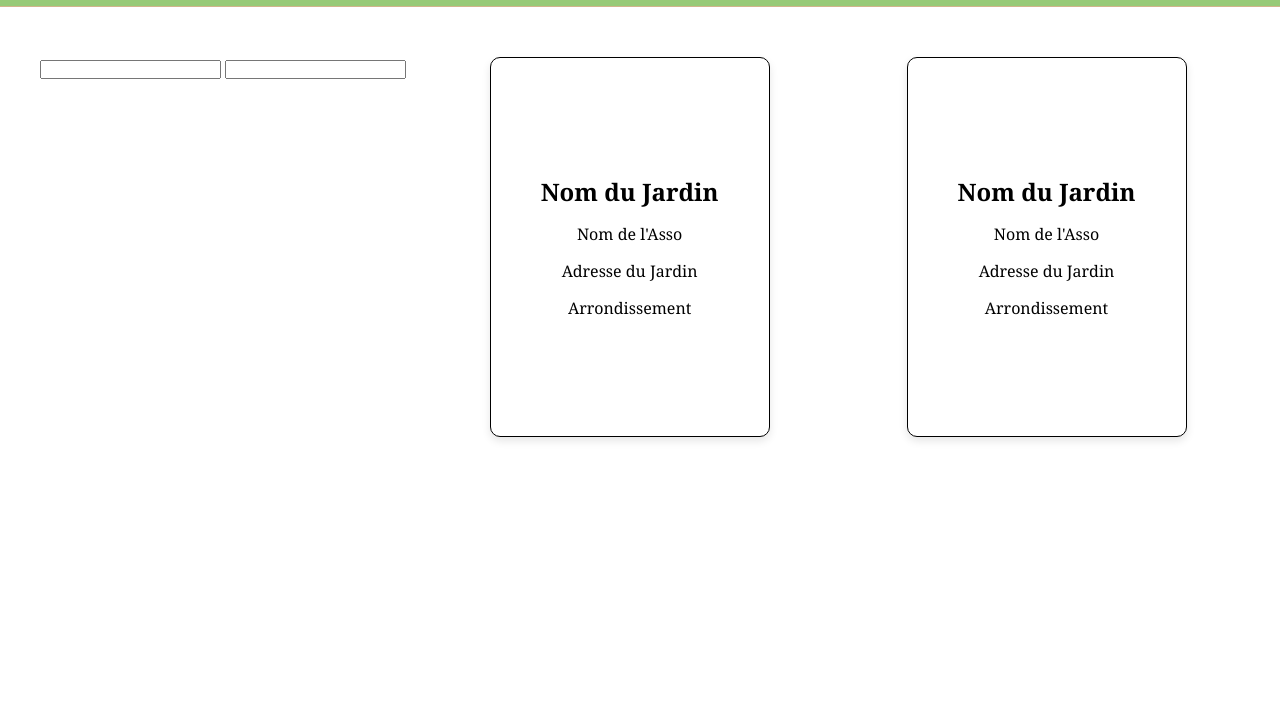
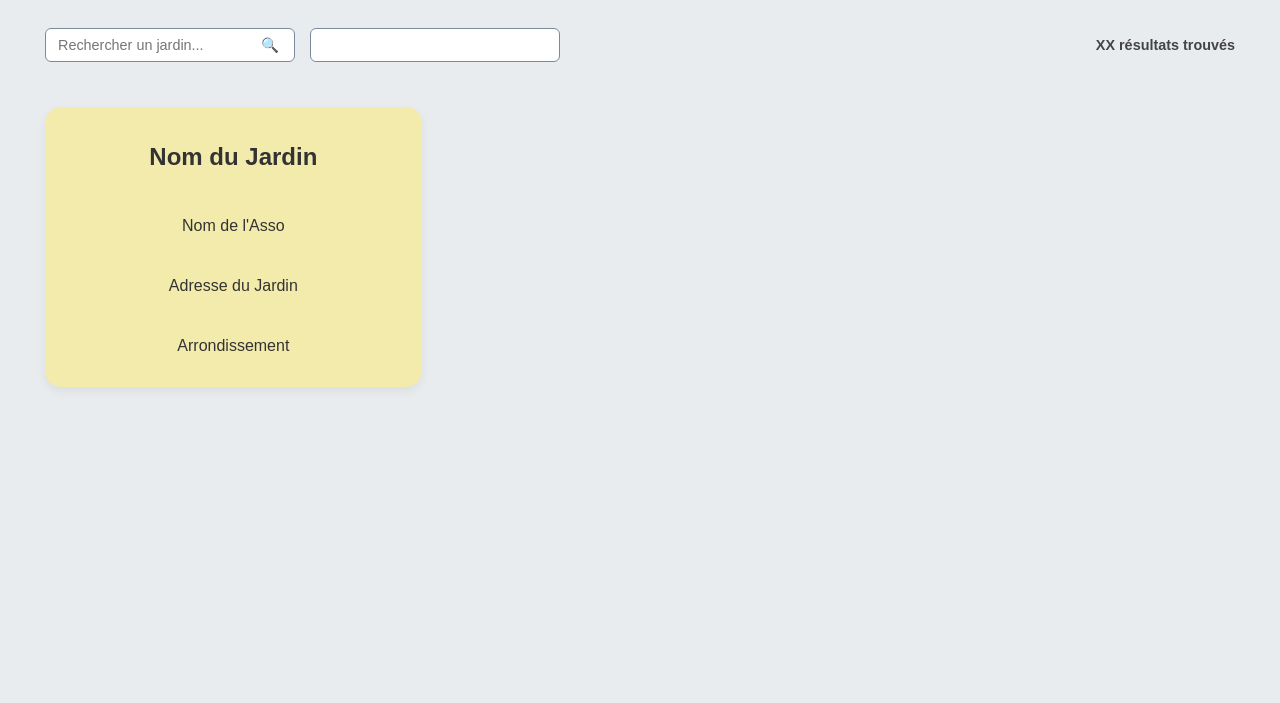
Before and after one commit to gdiaby2403/adataviz, a website built with Vite: page index.html in a window 1280 px wide. Shown: the part 97-800 px from the top of the page. Built offline with nearby package versions, Linux system fonts and the light colour scheme.

```diff
--- a/index.html
+++ b/index.html
@@ -14,59 +14,41 @@
     </header>
 
     <main class="main">
-        <div class="search">
+
+        <section class="search-section">
             <label class="search">
-                <input type="text" class="input">
+                <input type="text" class="input" placeholder="Rechercher un jardin...">
+                <button class="search-button"></button>
             </label>
 
             <label class="filter">
                 <input type="text" class="input">
             </label>
+            <div class="results-count"> XX résultats trouvés</div>
+        </section>
 
-        </div>
-
-        <div class="garden-card"> <!-- Première boite conteneur : C'est la fenêtre de perspective. Elle reste immobile. -->
+        <section class="card-section">
+            <div class="garden-card"> <!-- Première boite conteneur : C'est la fenêtre de perspective. Elle reste immobile. -->
             <div class="card-inner"> <!-- Le mouvement de rotation à 180° (transform: rotateY) au survol et la liaison 3D entre le recto et le verso (transform-style: preserve-3d).Son rôle : C'est le moteur de l'animation. C'est cette boîte unique qui tourne sur elle-même. -->
                 <div class="card-front"> <!-- 'affichage initial de la carte. Elle gère son empilement absolu pour se superposer au verso et la propriété backface-visibility: hidden; (pour devenir invisible quand elle passe derrière). -->
                     <article class="card-content">
                         <h2 class="garden-name">Nom du Jardin</h2>
-                        <p class="card-info"> Nom de l'Asso</p>
-                        <p class="card-info">Adresse du Jardin</p>
-                        <p class="card-info">Arrondissement</p>
+                        <p class="card-info" class="card-org"> Nom de l'Asso</p>
+                        <p class="card-info" class="card-address">Adresse du Jardin</p>
+                        <p class="card-info" class="card-zip">Arrondissement</p>
                     </article>
                 </div>
                 <div class="card-back"> <!--Affichage après retournement. Elle est déjà retournée de base à 180° en CSS (transform: rotateY(180deg)) pour qu'on la voie à l'endroit une fois que card-inner aura pivoté. Elle cache aussi sa face quand elle passe derrière. -->
                     <article class="card-content"> <!-- gère : L'alignement et la disposition du texte (souvent avec Flexbox ou Grid), les marges internes (padding), et la sécurité du design.Son rôle : Isoler le texte et les titres des contraintes de la 3D pour qu'ils soient parfaitement centrés et lisibles. -->
                         <h2 class="garden-name"> Nom du Jardin</h2>
-                        <p class="card-info"> Adresse mail de l'Asso</p>
-                        <p class="card-info">Site web de l'Asso</p>
+                        <p class="card-info" class="card-email"> Adresse mail de l'Asso</p>
+                        <p class="card-info" class="card-web">Site web de l'Asso</p>
                     </article>
                 </div>
             </div>
         </div>
-        <div class="garden-card"> <!-- Première boite conteneur : C'est la fenêtre de perspective. Elle reste immobile. -->
-            <div class="card-inner"> <!-- Le mouvement de rotation à 180° (transform: rotateY) au survol et la liaison 3D entre le recto et le verso (transform-style: preserve-3d).Son rôle : C'est le moteur de l'animation. C'est cette boîte unique qui tourne sur elle-même. -->
-                <div class="card-front"> <!-- 'affichage initial de la carte. Elle gère son empilement absolu pour se superposer au verso et la propriété backface-visibility: hidden; (pour devenir invisible quand elle passe derrière). -->
-                    <article class="card-content">
-                        <h2 class="garden-name">Nom du Jardin</h2>
-                        <p class="card-info"> Nom de l'Asso</p>
-                        <p class="card-info">Adresse du Jardin</p>
-                        <p class="card-info">Arrondissement</p>
-                    </article>
-                </div>
-                <div class="card-back"> <!--Affichage après retournement. Elle est déjà retournée de base à 180° en CSS (transform: rotateY(180deg)) pour qu'on la voie à l'endroit une fois que card-inner aura pivoté. Elle cache aussi sa face quand elle passe derrière. -->
-                    <article class="card-content"> <!-- gère : L'alignement et la disposition du texte (souvent avec Flexbox ou Grid), les marges internes (padding), et la sécurité du design.Son rôle : Isoler le texte et les titres des contraintes de la 3D pour qu'ils soient parfaitement centrés et lisibles. -->
-                        <h2 class="garden-name"> Nom du Jardin</h2>
-                        <p class="card-info"> Adresse mail de l'Asso</p>
-                        <p class="card-info">Site web de l'Asso</p>
-                    </article>
-                </div>
-            </div>
-        </div>
+    </section>
     </main>
-
-
-
 <script src="main.js" defer> </script>
 </body>
 </html>
--- /dev/null
+++ b/style-annoté.css
@@ -0,0 +1,143 @@
+* {
+    margin: 0;
+    padding: 0;
+    box-sizing: border-box;
+}
+
+body {
+    padding-bottom: 5px;
+    min-height: 100vh;
+    font-family: Georgia, 'Times New Roman', Times, serif;
+}
+
+header {
+    border-bottom: 1px solid #d2b48c;
+    margin-bottom: 10px;
+    display: flex;
+    align-items: center;
+    padding: 10px 20px;
+    background-color: #97ca77;
+}
+
+.logo img {
+    width: 60px;
+    height: auto;
+}
+h1 {
+    margin : 20px;
+}
+
+.main {
+    display: flex;
+    flex-direction: column;
+    gap: 30px;
+    padding: 40px;
+    width: 100%;
+    max-width: 1400px;
+    border: 3px solid black;
+    align-items: center;
+}
+
+.search-section {
+    display: flex;
+    gap: 20px; /* Espace entre la barre de recherche et le filtre */
+    justify-content: flex-start;
+    width: 100%;
+    border: 3px solid rgb(37, 173, 35);
+}
+.card-section {
+    display: flex;
+    flex-wrap: wrap;
+    justify-content: center;
+    gap: 30px;
+    width: 100%;
+    border: 3px solid rgb(91, 25, 76);
+
+}
+
+/*-------------------*/
+/*PAGE 2 : LES CARTES*/
+/*-------------------*/
+
+.garden-card{
+    width : 200px;
+    height: 230px;
+    perspective: 1000px;
+    text-align: center;
+    cursor: pointer;
+}
+
+.card-inner {
+    position: relative;
+    width: 100%;
+    height: 100%;
+    transition: transform 0.6s;
+    transform-style: preserve-3d;
+}
+
+.card-inner.is-flipped {
+    transform: rotateY(180deg); /* retourne la carte de 180° sur l'axe Y donc horizontalement*/
+}
+
+
+.card-front, .card-back {
+    position: absolute;
+    width: 100%;
+    height: 100%;
+    backface-visibility: hidden;
+
+}
+
+.card-back{
+    transform: rotateY(180deg);
+}
+.card-content {
+    height: 100%;
+    display: flex;
+    flex-direction: column;
+    justify-content: center;
+    gap: 15px;
+    padding: 15px;
+    border: 1px solid;
+    border-radius: 10px;
+    text-align: center;
+    background-color: white;
+    box-shadow: 0 4px 8px rgba(0, 0, 0, 0.1);
+}
+
+.card-info {
+    font-size: 0.75rem;      /* Taille "légende", très compacte */
+    line-height: 1.2;
+    color: #666;
+    margin: 2px 0;
+}
+
+
+/* Fonctionnement d'une flip-card
+
+➔ garden-card (Le capot / Le studio 3D)
+- perspective: 1000px; : La plus importante. C'est elle qui crée l'effet de profondeur. Plus le chiffre est petit, plus l'effet 3D est exagéré.
+- width et height : On définit la taille fixe de la carte ici.
+
+
+➔ contient card-inner (Le moteur / La toupie)
+- transform-style: preserve-3d; : Ordonne aux enfants (card-front et card-back) de rester dans l'espace 3D au lieu d'être écrasés à plat.
+
+- transition: transform 0.6s; : Permet à la rotation d'être fluide (et de ne pas passer du recto au verso instantanément en un flash).
+
+- transform: rotateY(180deg); : (Souvent déclenché au :hover) C'est l'action qui fait tourner ce bloc à 180 degrés sur l'axe vertical.
+
+
+➔ contient card-front (La face avant)
+- position: absolute; : Permet de superposer le recto et le verso l'un sur l'autre, comme deux cartes collées.
+
+- backface-visibility: hidden; : Indispensable. Elle dit au navigateur : "Si cette face se retrouve cachée derrière à cause de la rotation, rends-la invisible". Sans ça, les écritures du verso se verraient à l'envers à travers le recto.
+➔ contient card-content (Le texte du recto)
+-  Organise le texte : display : flex , padding , height : 100%
+
+
+➔ contient card-back (La face arrière)
+-  transform: rotateY(180deg); : On la retourne par défaut dans le CSS pour qu'elle soit déjà sur l'envers au départ.
+➔ contient card-content (Le texte du verso)
+-  Organise le texte : display : flex , padding , height : 100%
+*/
--- a/style.css
+++ b/style.css
@@ -1,52 +1,108 @@
-* {
+/* --- Base et Réinitialisation --- */
+body {
     margin: 0;
     padding: 0;
+    font-family: Arial, sans-serif;
+    background-color: #e9ecef; /* Couleur de fond globale */
+    color: #333;
+}
+
+.main {
+    max-width: 1200px;
+    margin: 0 auto;
+    padding: 0 20px 40px 20px;
+}
+
+/* --- En-tête (.header) --- */
+.header {
+    background-color: #b2e4a4; /* Le vert de la maquette */
+    display: flex;
+    align-items: center;
+    gap: 20px;
+    padding: 15px 30px;
+    margin: 20px auto 30px auto;
+    max-width: 1140px;
+    border-radius: 4px;
+}
+
+.logo img {
+    height: 45px; /* Aligne la taille de l'icône de l'arroseur */
+    display: block;
+}
+
+.title {
+    font-size: 1.25rem;
+    margin: 0;
+    color: #2c3e29;
+    font-weight: 600;
+}
+
+/* --- Section Recherche et Filtres (.search-section) --- */
+.search-section {
+    display: flex;
+    align-items: center;
+    justify-content: space-between;
+    flex-wrap: wrap;
+    gap: 15px;
+    margin-bottom: 35px;
+    padding: 0 5px;
+}
+
+.search, .filter {
+    position: relative;
+    display: inline-block;
+}
+
+.search .input, .filter .input {
+    width: 250px;
+    padding: 8px 35px 8px 12px;
+    border: 1.5px solid #7a8a9e;
+    border-radius: 6px;
+    font-size: 0.9rem;
+    outline: none;
     box-sizing: border-box;
 }
 
-body {
-    padding-bottom: 5px;
-    min-height: 100vh;
-    font-family: Georgia, 'Times New Roman', Times, serif;
+/* Le bouton loupe dans la barre de recherche */
+.search-button {
+    position: absolute;
+    right: 10px;
+    top: 50%;
+    transform: translateY(-50%);
+    background: none;
+    border: none;
+    cursor: pointer;
+    font-size: 0.9rem;
+}
+.search-button::before {
+    content: "🔍";
 }
 
-header {
-    border-bottom: 1px solid #d2b48c;
-    margin-bottom: 10px;
-    display: flex;
-    align-items: center;
-    padding: 10px 20px;
-    background-color: #97ca77;
+.results-count {
+    font-size: 0.9rem;
+    color: #444;
+    font-weight: bold;
+    margin-left: auto; /* Aligne le compteur tout à droite */
 }
 
-.logo img {
-    width: 50px;
-    height: auto;
-}
-h1 {
-    margin : 20px;
+/* --- Grille de cartes (.card-section) --- */
+.card-section {
+    display: grid;
+    grid-template-columns: repeat(auto-fill, minmax(280px, 1fr));
+    gap: 30px;
+    padding: 10px 5px;
 }
 
-.main {
-    display: flex;
-    flex-wrap: wrap;
-    justify-content: center;
-    gap: 30px;
-    padding: 40px;
-}
-/*-------------------*/
-/*PAGE 2 : LES CARTES*/
-/*-------------------*/
+/* --- Effet Flipside 3D (Tes boîtes de structure) --- */
 
-.garden-card{
-    margin: 0 auto;
-    width : 280px;
-    height: 380px;
+/* 1. Fenêtre de perspective (Reste immobile) */
+.garden-card {
+    background-color: transparent;
+    height: 340px;
     perspective: 1000px;
-    text-align: center;
-    cursor: pointer;
 }
 
+/* 2. Le moteur de l'animation (La boîte unique qui tourne) */
 .card-inner {
     position: relative;
     width: 100%;
@@ -55,62 +111,57 @@
     transform-style: preserve-3d;
 }
 
-.card-inner.is-flipped {
-    transform: rotateY(180deg); /* retourne la carte de 180° sur l'axe Y donc horizontalement*/
+/* Déclencheur du retournement au survol (ou via une classe .flipped en JS) */
+.garden-card:hover .card-inner,
+.garden-card.flipped .card-inner {
+    transform: rotateY(180deg);
 }
 
-
+/* 3. Faces commune Recto et Verso */
 .card-front, .card-back {
     position: absolute;
     width: 100%;
     height: 100%;
+    -webkit-backface-visibility: hidden;
     backface-visibility: hidden;
+    background-color: #f3ebac; /* Le jaune pastel de ta maquette */
+    border-radius: 16px;
+    box-shadow: 0 4px 10px rgba(0, 0, 0, 0.06);
+    box-sizing: border-box;
 }
 
-.card-back{
+/* Positionnement spécifique du Verso de base */
+.card-back {
     transform: rotateY(180deg);
 }
+
+.card-section {
+    display: flex;
+    flex-wrap: wrap;       /* Permet aux cartes de passer à la ligne suivante */
+    justify-content: flex-start; /* Aligne les cartes à gauche (ou 'center' si tu préfères) */
+    gap: 30px;             /* Gère l'espace régulier entre tes blocs */
+    padding: 10px 5px;
+}
+
+/* --- Taille fixée pour tes cartes --- */
+.garden-card {
+    background-color: transparent;
+    height: 280px;               /* Réduit la hauteur (anciennement 340px) */
+    width: calc(33.333% - 20px); /* Garde 3 cartes par ligne */
+    min-width: 250px;            /* Réduit la largeur minimale pour qu'elles soient plus fines */
+    perspective: 1000px;
+}
+
+/* --- Centrage parfait du texte à l'intérieur --- */
 .card-content {
+    padding: 20px;
     height: 100%;
+    box-sizing: border-box;
+
     display: flex;
     flex-direction: column;
-    justify-content: center;
-    gap: 15px;
-    padding: 15px;
-    border: 1px solid;
-    border-radius: 10px;
-    text-align: center;
-    background-color: white;
-    box-shadow: 0 4px 8px rgba(0, 0, 0, 0.1);
-
+    justify-content: center;   /* Centre le texte verticalement */
+    align-items: center;       /* Centre le texte horizontalement */
+    text-align: center;        /* Aligne les lignes de texte au milieu */
+    gap: 10px;                 /* Espace régulier entre chaque ligne de texte */
 }
-
-
-/* Fonctionnement d'une flip-card
-
-➔ garden-card (Le capot / Le studio 3D)
-- perspective: 1000px; : La plus importante. C'est elle qui crée l'effet de profondeur. Plus le chiffre est petit, plus l'effet 3D est exagéré.
-- width et height : On définit la taille fixe de la carte ici.
-
-
-➔ contient card-inner (Le moteur / La toupie)
-- transform-style: preserve-3d; : Ordonne aux enfants (card-front et card-back) de rester dans l'espace 3D au lieu d'être écrasés à plat.
-
-- transition: transform 0.6s; : Permet à la rotation d'être fluide (et de ne pas passer du recto au verso instantanément en un flash).
-
-- transform: rotateY(180deg); : (Souvent déclenché au :hover) C'est l'action qui fait tourner ce bloc à 180 degrés sur l'axe vertical.
-
-
-➔ contient card-front (La face avant)
-- position: absolute; : Permet de superposer le recto et le verso l'un sur l'autre, comme deux cartes collées.
-
-- backface-visibility: hidden; : Indispensable. Elle dit au navigateur : "Si cette face se retrouve cachée derrière à cause de la rotation, rends-la invisible". Sans ça, les écritures du verso se verraient à l'envers à travers le recto.
-➔ contient card-content (Le texte du recto)
--  Organise le texte : display : flex , padding , height : 100%
-
-
-➔ contient card-back (La face arrière)
--  transform: rotateY(180deg); : On la retourne par défaut dans le CSS pour qu'elle soit déjà sur l'envers au départ.
-➔ contient card-content (Le texte du verso)
--  Organise le texte : display : flex , padding , height : 100%
-*/
```
Also changed, not shown: main.js (+93 -0 lines), utils.js (+18 -0 lines).
